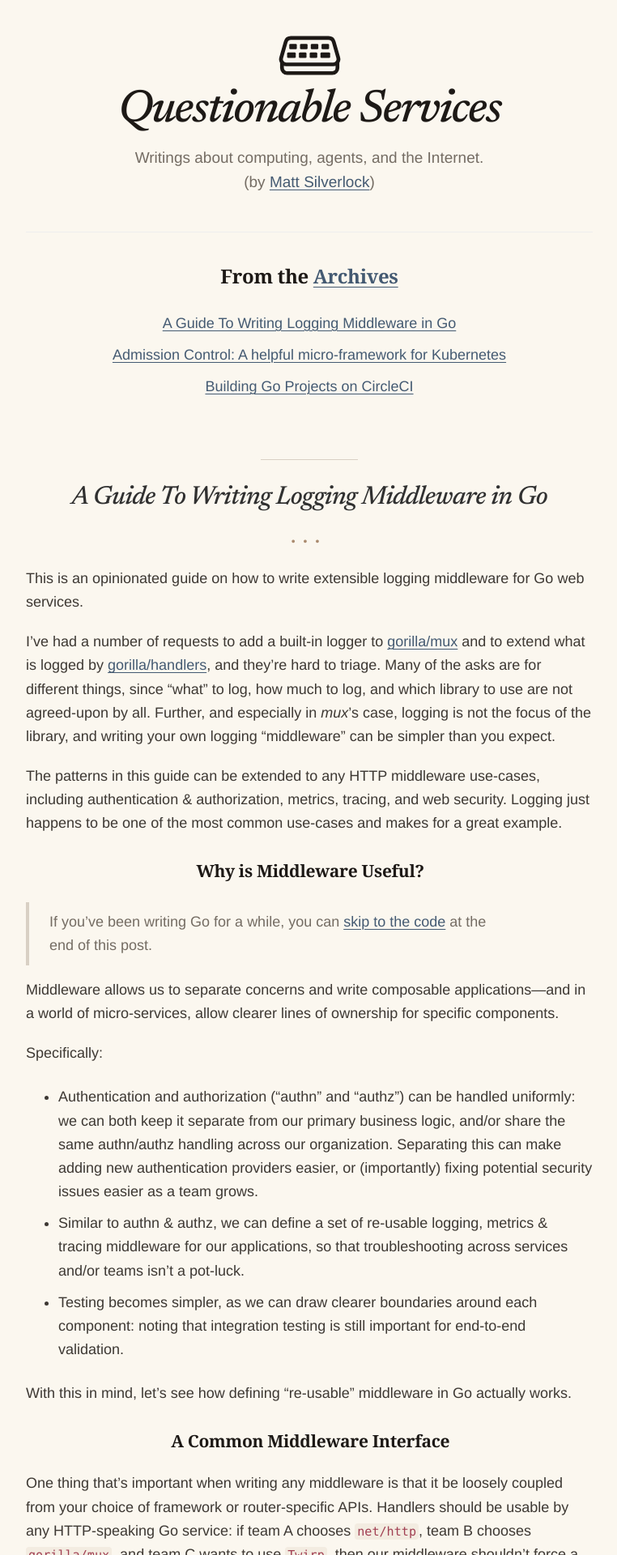
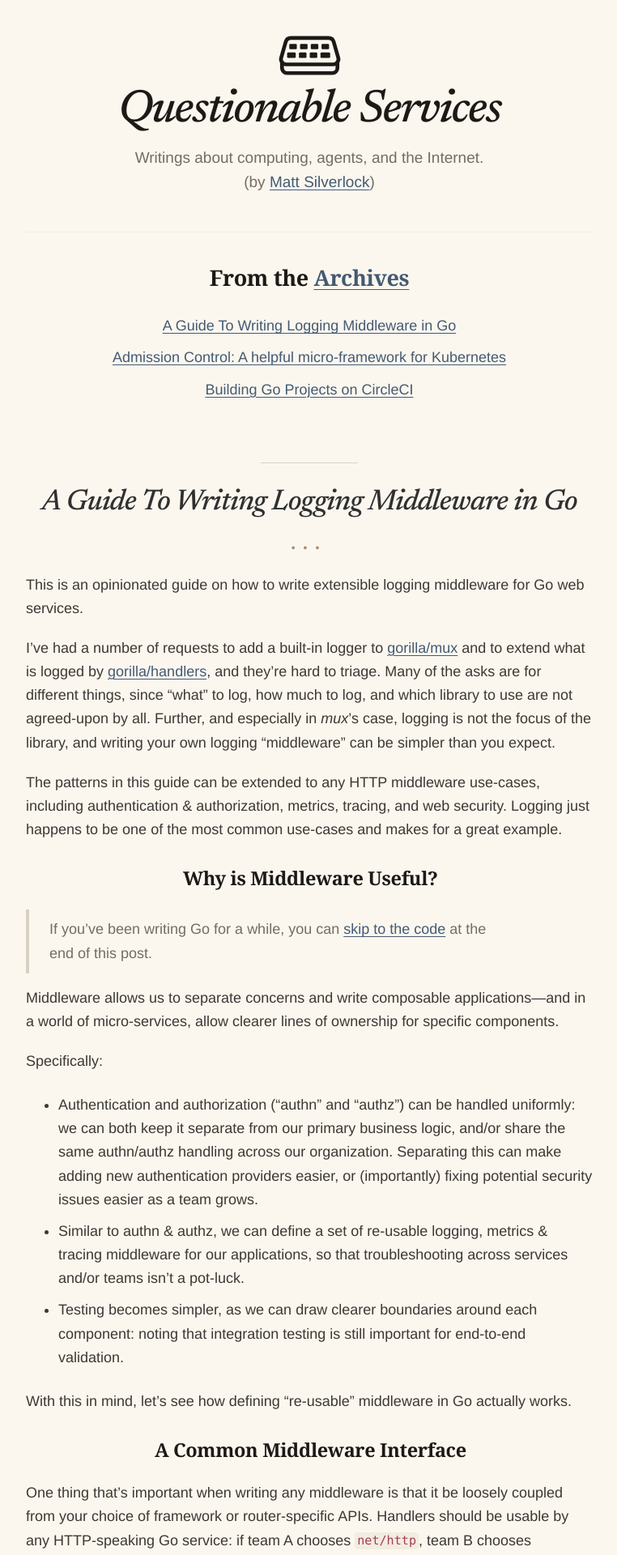
Before and after one commit to elithrar/elithrar.github.io, a Jekyll site: the page built from index.html, in a window 1280 px wide. Shown: the top 1920 px of the page at 81% size, without its empty margins (258-1020 px from the left). Built offline with Jekyll 4.4.1, drawn with Linux system fonts in a browser that asks for light colours; the list of posts is cut into pages by our own code.

Commit message:
Rebalance content heading scale

```diff
--- a/public/css/app.css
+++ b/public/css/app.css
@@ -137,17 +137,17 @@ h6 {
 }
 
 h1 {
-  font-size: clamp(1.625rem, 4.7vw, 1.875rem);
+  font-size: clamp(1.825rem, 5.3vw, 2.1rem);
   line-height: 1.1;
 }
 
 h2 {
-  font-size: 1.2rem;
+  font-size: 1.35rem;
   line-height: 1.15;
 }
 
 h3 {
-  font-size: 1.05rem;
+  font-size: 1.175rem;
   line-height: 1.2;
 }
 
@@ -280,7 +280,7 @@ pre code {
 .post-title {
   font-family: "Newsreader", "Iowan Old Style", "Palatino Linotype", Georgia,
     "Times New Roman", serif;
-  font-size: clamp(1.375rem, 4vw, 1.6rem);
+  font-size: clamp(1.55rem, 4.5vw, 1.8rem);
   font-weight: 500;
   font-style: italic;
   line-height: 1.06;
@@ -328,7 +328,7 @@ pre code {
 
 .archive-title {
   margin: 0 0 0.2rem;
-  font-size: 1.05rem;
+  font-size: 1.175rem;
   line-height: 1.2;
 }
 
@@ -360,11 +360,11 @@ pre code {
 
 @media (max-width: 768px) {
   h3 {
-    font-size: 1.1rem;
+    font-size: 1.25rem;
   }
 
   .archive-title {
-    font-size: 1.15rem;
+    font-size: 1.3rem;
   }
 }
 
```
